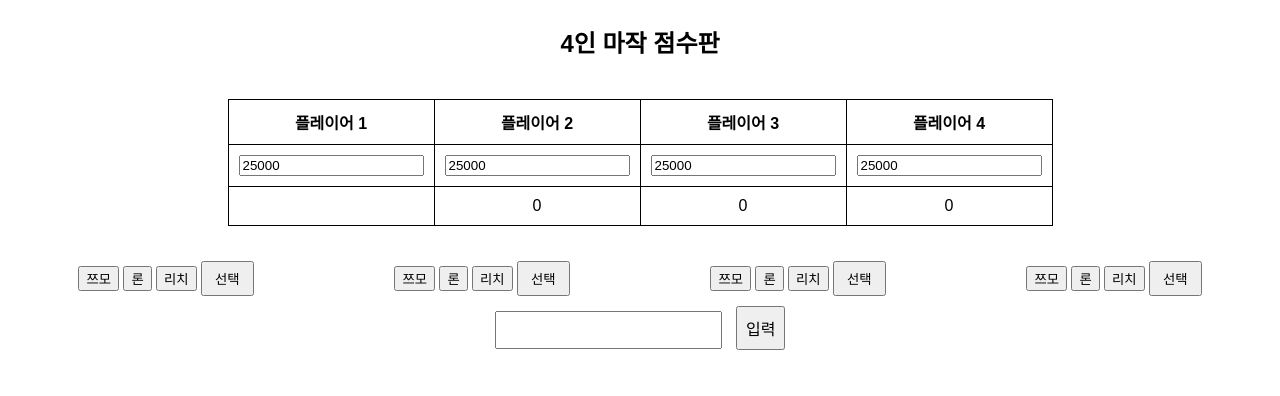
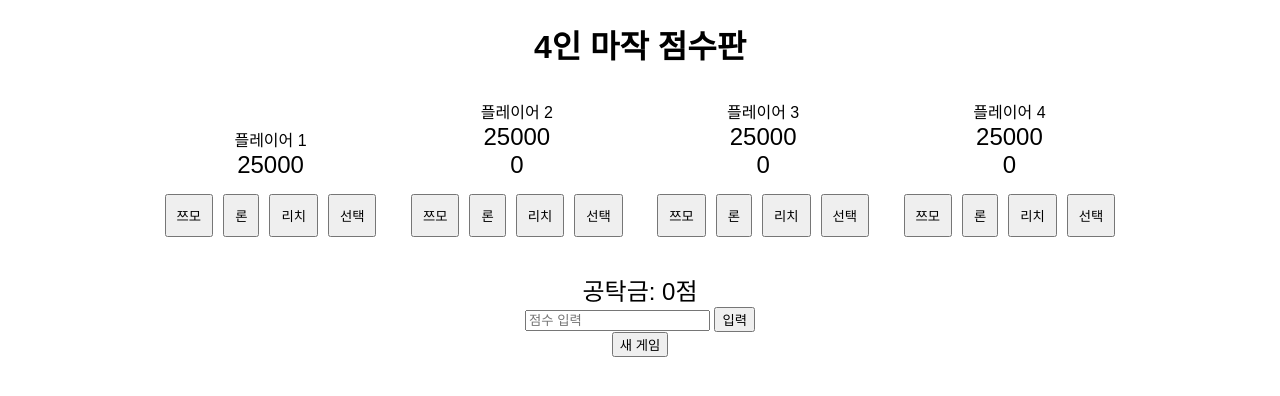
Before and after one commit to Bokha-MyLittleStorage/mahjong-score-tracker, a plain HTML site: page index.html in a window 1280 px wide. Both pictures are taken after a click on the button "입력". Drawn offline with Linux system fonts and the light colour scheme.

Commit message:
bug fixes
fixed some broken logics

```diff
--- a/index.html
+++ b/index.html
@@ -3,211 +3,186 @@
 <head>
     <meta charset="UTF-8">
     <meta name="viewport" content="width=device-width, initial-scale=1.0">
-  <title>Mahjong Score Tracker</title>
+    <title>4인 마작 점수판</title>
     <style>
         body {
             font-family: Arial, sans-serif;
+            text-align: center;
+        }
+        .player {
+            display: inline-block;
+            margin: 10px;
+        }
+        .player-score, .player-diff {
+            font-size: 1.5em;
+        }
+        .buttons {
             display: flex;
-      flex-direction: column;
-      align-items: center;
             justify-content: center;
+            margin-top: 10px;
         }
-    h1 {
+        .buttons button {
+            margin: 5px;
+            padding: 10px;
+        }
+        .message {
+            font-size: 1.2em;
             margin-bottom: 20px;
         }
-    table {
-      border-collapse: collapse;
-      margin: 20px 0;
-    }
-    table, th, td {
-      border: 1px solid black;
-      padding: 10px;
-      text-align: center;
-    }
-    #message {
-      font-size: 24px;
-      margin-bottom: 20px;
-    }
-    .player-buttons {
-      margin-top: 10px;
-      display: flex;
-      justify-content: space-around;
-      width: 100%;
-    }
-    .input-area {
-      margin-top: 10px;
-    }
-    .input-field {
-      padding: 8px;
-      font-size: 16px;
-    }
-    .input-btn {
-      padding: 8px;
-      font-size: 16px;
-      margin-left: 10px;
-    }
-    .select-btn {
-      margin-top: 5px;
-      padding: 6px 12px;
+        .deposit {
+            font-size: 1.5em;
+            margin-top: 20px;
         }
     </style>
 </head>
 <body>
-
     <h1 id="message">4인 마작 점수판</h1>
-<table id="scoreboard">
-  <tr>
-    <th>플레이어 1</th>
-    <th>플레이어 2</th>
-    <th>플레이어 3</th>
-    <th>플레이어 4</th>
-  </tr>
-  <tr>
-    <td><input type="text" id="score1" readonly></td>
-    <td><input type="text" id="score2" readonly></td>
-    <td><input type="text" id="score3" readonly></td>
-    <td><input type="text" id="score4" readonly></td>
-  </tr>
-  <tr>
-    <td id="diff1"></td>
-    <td id="diff2"></td>
-    <td id="diff3"></td>
-    <td id="diff4"></td>
-  </tr>
-</table>
-
-<!-- 플레이어별 버튼 -->
-<div class="player-buttons">
-  <div>
+    <div id="players">
+        <div class="player" id="player1">
+            <div>플레이어 1</div>
+            <div class="player-score" id="score1">25000</div>
+            <div class="player-diff" id="diff1"></div>
+            <div class="buttons">
                 <button onclick="tsumo(1)">쯔모</button>
                 <button onclick="ron(1)">론</button>
-    <button onclick="riichi(1)">리치</button>
-    <button class="select-btn" id="select1" onclick="selectPlayer(1)">선택</button>
+                <button onclick="reach(1)">리치</button>
+                <button onclick="selectPlayer(1)">선택</button>
             </div>
-  <div>
+        </div>
+        <div class="player" id="player2">
+            <div>플레이어 2</div>
+            <div class="player-score" id="score2">25000</div>
+            <div class="player-diff" id="diff2"></div>
+            <div class="buttons">
                 <button onclick="tsumo(2)">쯔모</button>
                 <button onclick="ron(2)">론</button>
-    <button onclick="riichi(2)">리치</button>
-    <button class="select-btn" id="select2" onclick="selectPlayer(2)">선택</button>
+                <button onclick="reach(2)">리치</button>
+                <button onclick="selectPlayer(2)">선택</button>
             </div>
-  <div>
+        </div>
+        <div class="player" id="player3">
+            <div>플레이어 3</div>
+            <div class="player-score" id="score3">25000</div>
+            <div class="player-diff" id="diff3"></div>
+            <div class="buttons">
                 <button onclick="tsumo(3)">쯔모</button>
                 <button onclick="ron(3)">론</button>
-    <button onclick="riichi(3)">리치</button>
-    <button class="select-btn" id="select3" onclick="selectPlayer(3)">선택</button>
+                <button onclick="reach(3)">리치</button>
+                <button onclick="selectPlayer(3)">선택</button>
             </div>
-  <div>
+        </div>
+        <div class="player" id="player4">
+            <div>플레이어 4</div>
+            <div class="player-score" id="score4">25000</div>
+            <div class="player-diff" id="diff4"></div>
+            <div class="buttons">
                 <button onclick="tsumo(4)">쯔모</button>
                 <button onclick="ron(4)">론</button>
-    <button onclick="riichi(4)">리치</button>
-    <button class="select-btn" id="select4" onclick="selectPlayer(4)">선택</button>
+                <button onclick="reach(4)">리치</button>
+                <button onclick="selectPlayer(4)">선택</button>
+            </div>
         </div>
     </div>
 
-<!-- 점수 입력란 -->
-<div class="input-area">
-  <input type="text" id="input-field" class="input-field">
-  <button class="input-btn" onclick="submitInput()">입력</button>
+    <div class="deposit" id="deposit">공탁금: 0점</div>
+    <div>
+        <input type="text" id="paymentInput" placeholder="점수 입력" />
+        <button onclick="inputPayment()">입력</button>
     </div>
+    <button onclick="newGame()">새 게임</button>
 <script>
     let scores = [25000, 25000, 25000, 25000];
-  let kyotaku = 0;
-  let inputMode = null;  // 현재 입력받고 있는 모드 ('oya', 'loser', 'payment' 등)
+    let deposit = 0;
+    let currentAction = "";
     let selectedPlayer = null;
 
-  function updateUI() {
-    document.getElementById('score1').value = scores[0];
-    document.getElementById('score2').value = scores[1];
-    document.getElementById('score3').value = scores[2];
-    document.getElementById('score4').value = scores[3];
-
-    document.getElementById('diff1').textContent = '';
-    document.getElementById('diff2').textContent = scores[1] - scores[0];
-    document.getElementById('diff3').textContent = scores[2] - scores[0];
-    document.getElementById('diff4').textContent = scores[3] - scores[0];
+    // 점수 업데이트 함수
+    function updateScores() {
+        for (let i = 1; i <= 4; i++) {
+            document.getElementById(`score${i}`).innerText = scores[i - 1];
+            if (i !== 1) {
+                document.getElementById(`diff${i}`).innerText = scores[i - 1] - scores[0];
+            } else {
+                document.getElementById(`diff${i}`).innerText = "";
+            }
+        }
+        document.getElementById("deposit").innerText = `공탁금: ${deposit}점`;
     }
 
-  function setMessage(msg) {
-    document.getElementById('message').textContent = msg;
+    // 새로운 게임 시작
+    function newGame() {
+        scores = [25000, 25000, 25000, 25000];
+        deposit = 0;
+        currentAction = "";
+        selectedPlayer = null;
+        updateScores();
     }
 
-  function resetMessage() {
-    document.getElementById('message').textContent = '4인 마작 점수판';
-  }
-
-  function selectPlayer(player) {
-  if (inputMode === 'oya') {
-    selectedPlayer = player;
-    setMessage('점수를 입력하세요.'); // 곧바로 점수 입력 요구로 넘어감
-    inputMode = 'payment';  // 오야 선택 후 지불할 점수 입력 모드로 변경
-  } else if (inputMode === 'loser') {
-    selectedPlayer = player;
-    setMessage('점수를 입력하세요.');  // 방총자 선택 후 점수 입력 요구
-    inputMode = 'payment';  // 방총자 선택 후 지불할 점수 입력 모드로 변경
+    // 점수 입력 대기
+    function inputPayment() {
+        const payment = parseInt(document.getElementById("paymentInput").value);
+        if (!isNaN(payment) && currentAction && selectedPlayer !== null) {
+            handleAction(payment);
+            document.getElementById("paymentInput").value = "";
         }
     }
 
-  function submitInput() {
-    const inputValue = document.getElementById('input-field').value;
-    if (!inputValue || isNaN(inputValue)) {
-      alert('유효한 숫자를 입력하세요.');
-      return;
-    }
-    const points = parseInt(inputValue);
-    if (inputMode === 'payment') {
-      handlePayment(points);
+    // 플레이어 선택
+    function selectPlayer(player) {
+        if (currentAction) {
+            selectedPlayer = player;
+            document.getElementById("message").innerText = `플레이어 ${player}가 선택되었습니다. 점수를 입력하세요.`;
         }
     }
+    // 행동 처리 (쯔모, 론, 리치)
+    function handleAction(payment) {
+        if (currentAction === "tsumo") {
+            if (selectedPlayer === 1) {
+                // 오야가 쯔모한 경우
+                scores[0] += payment * 3;
+                for (let i = 1; i <= 3; i++) {
+                    scores[i] -= payment;
+                }
+            } else {
+                // 오야가 아닌 경우
+                const oyaPayment = payment * 2;
+                scores[selectedPlayer - 1] += payment * 2 + payment;
+                scores[0] -= oyaPayment;
+                for (let i = 1; i <= 3; i++) {
+                    if (i !== selectedPlayer) {
+                        scores[i] -= payment;
+                    }
+                }
+            }
+        } else if (currentAction === "ron") {
+            scores[selectedPlayer - 1] += payment;
+            scores[selectedPlayer === 1 ? 2 : 1] -= payment;
+        } else if (currentAction === "reach") {
+            deposit += 1000;
+            scores[selectedPlayer - 1] -= 1000;
+        }
+        currentAction = "";
+        updateScores();
+        document.getElementById("message").innerText = "4인 마작 점수판";
+    }
+
     function tsumo(player) {
-  setMessage('오야를 선택하세요.');
-  inputMode = 'oya';
+        currentAction = "tsumo";
+        document.getElementById("message").innerText = "오야를 선택하세요.";
     }
 
     function ron(player) {
-  setMessage('방총자를 선택하세요.');
-  inputMode = 'loser';
-}
-  function riichi(player) {
-    if (scores[player - 1] >= 1000) {
-      scores[player - 1] -= 1000;
-      kyotaku += 1000;
-      updateUI();
-      resetMessage();
-    } else {
-      alert('리치를 선언할 충분한 점수가 없습니다.');
-    }
+        currentAction = "ron";
+        document.getElementById("message").innerText = "방총자를 선택하세요.";
     }
 
-  function handlePayment(points) {
-    if (selectedPlayer !== null) {
-      scores[selectedPlayer - 1] -= points;
-      updateUI();
-      resetMessage();
-    }
-    selectedPlayer = null;
-    inputMode = null;
-  }
-</script>
-<script>
-  function saveScores() {
-    localStorage.setItem('scores', JSON.stringify(scores));
-    localStorage.setItem('kyotaku', kyotaku);
+    function reach(player) {
+        currentAction = "reach";
+        document.getElementById("message").innerText = `${player}번 플레이어가 리치를 선언했습니다!`;
+        handleAction(1000);
     }
 
-  function loadScores() {
-    const savedScores = localStorage.getItem('scores');
-    const savedKyotaku = localStorage.getItem('kyotaku');
-    if (savedScores) {
-      scores = JSON.parse(savedScores);
-      kyotaku = parseInt(savedKyotaku, 10) || 0;
-      updateUI();
-    }
-  }
-
-  window.onload = function() {
-    loadScores();
-    updateUI();
-  };
+    updateScores();
 </script>
 </body>
 </html>
```
Lines whose indentation alone changed are shown as unchanged.
